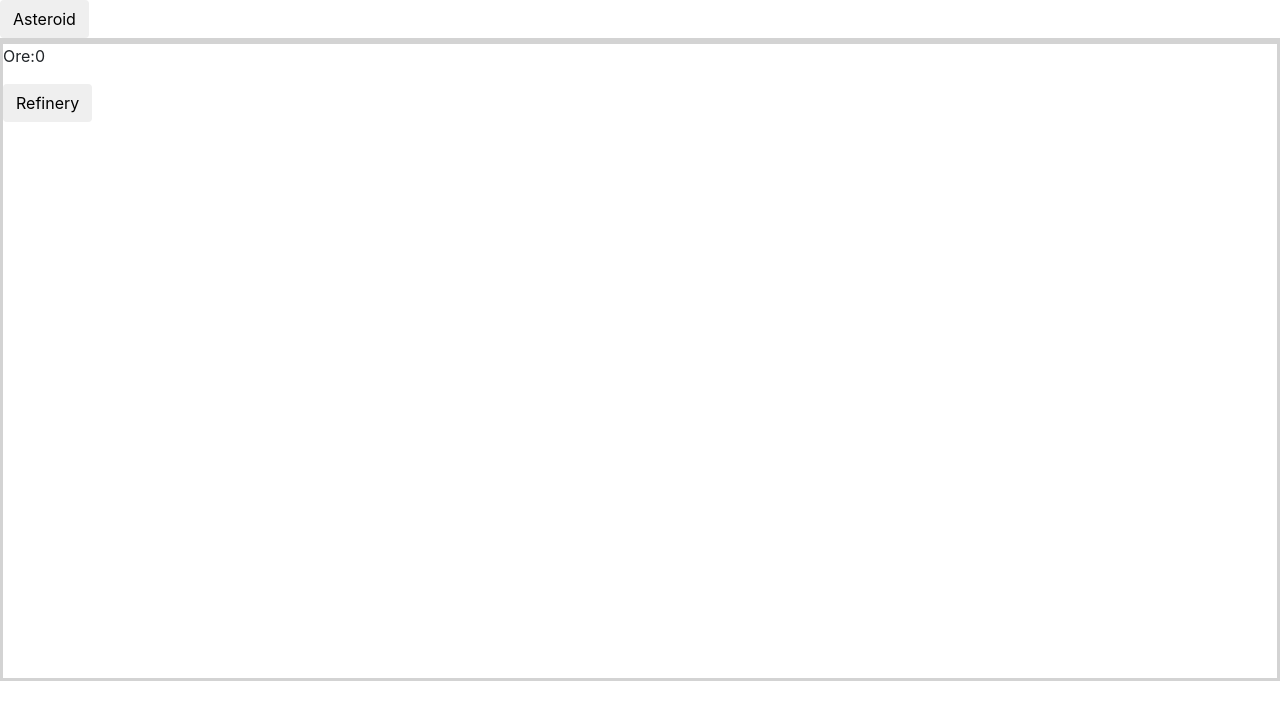
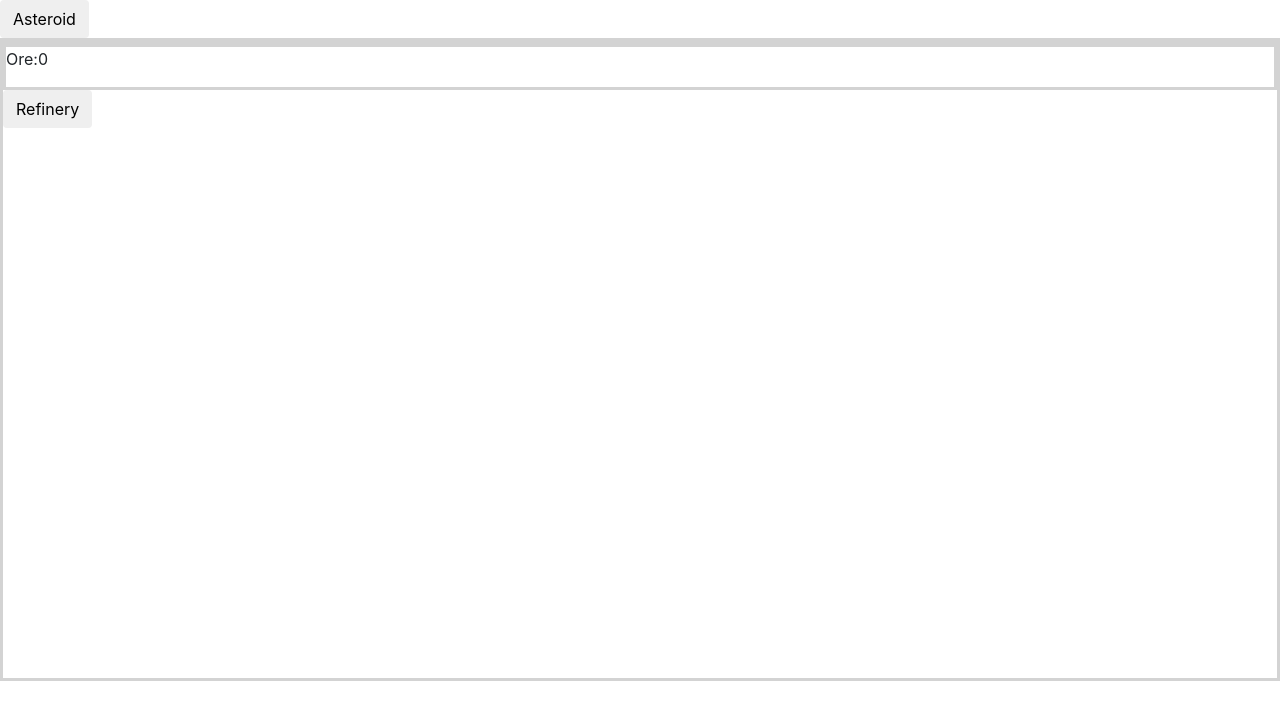
Before and after one commit to Wizviper777/UniverseIdle, a plain HTML site: page index.html in a window 1280 px wide. Drawn offline with nearby package versions, Linux system fonts and the light colour scheme.

Commit message:
Update style.css

```diff
--- a/style.css
+++ b/style.css
@@ -22,6 +22,13 @@ border-width:2%;
 height:80%;
 }
 
+#asteroidResources {
+border-style:solid;
+border-color:lightgrey;
+border-width:2%;
+
+}
+
 #asteroidScene {
 
 
```
